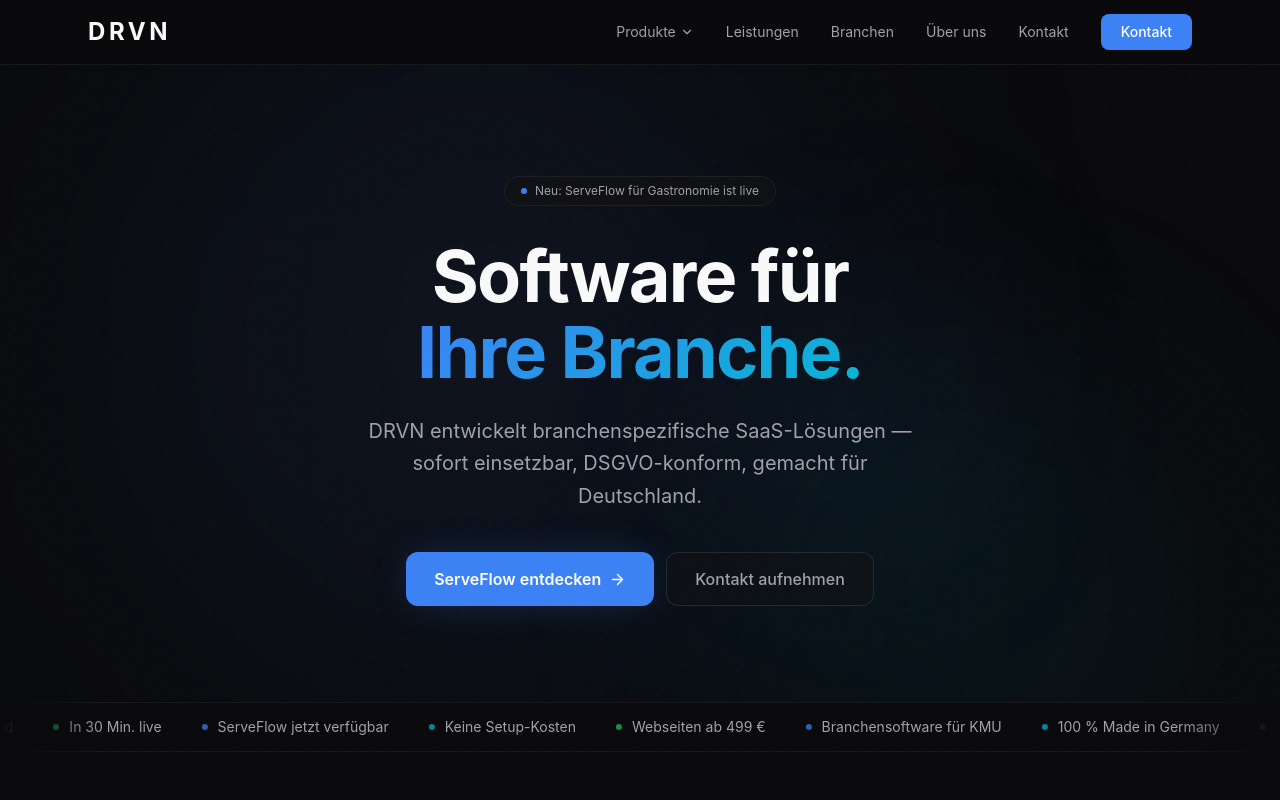
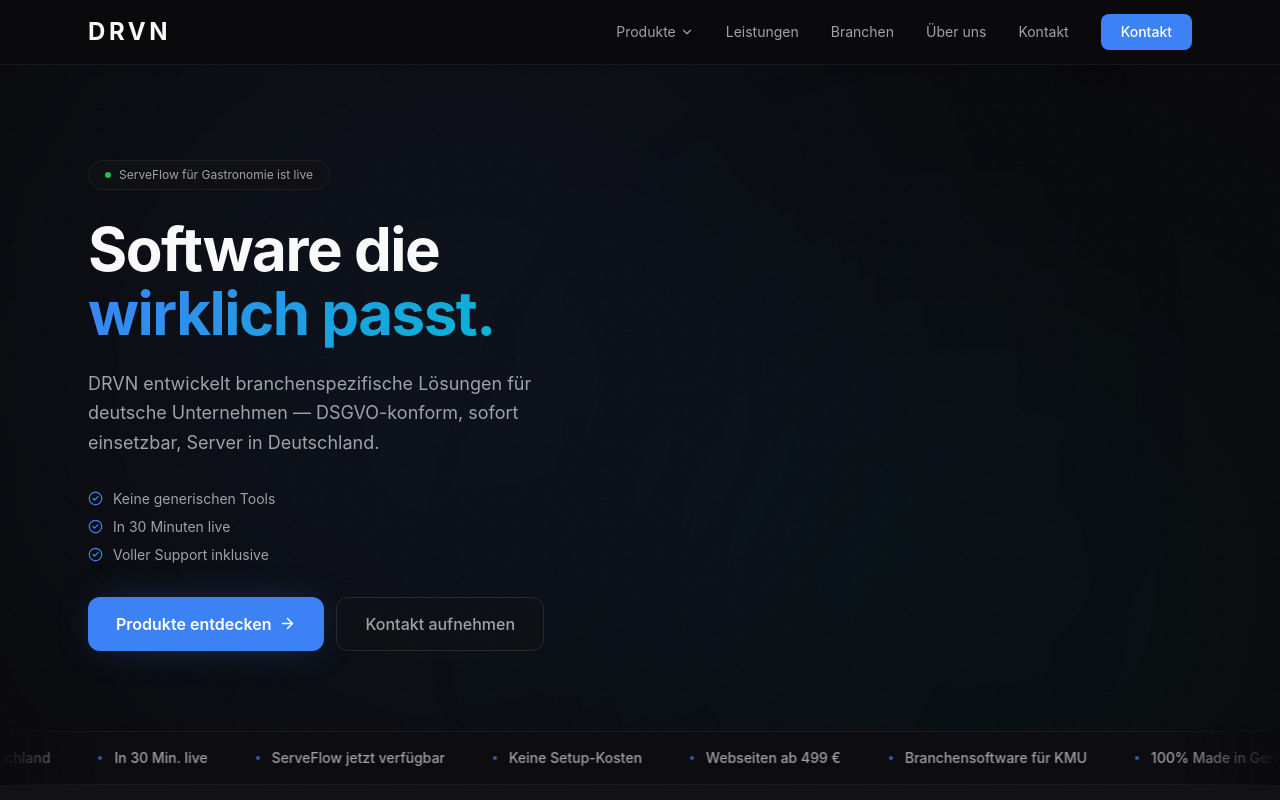
Before and after one commit to alkhalilaoumeur-commits/drvn-website, a React (Vite) app: page / in a window 1280 px wide. Shown: the top 800 px of the page. Built offline with nearby package versions, Linux system fonts and the light colour scheme.

Commit message:
feat(design): Hero Split-Layout, Stats-Zeile, Product-Cards, Marquee-Fix, Feature-Grid

```diff
--- a/src/index.css
+++ b/src/index.css
@@ -133,16 +133,14 @@
 
 /* ===== Marquee / Ticker ===== */
 @keyframes marquee {
-  0%   { transform: translateX(0); }
-  100% { transform: translateX(-50%); }
+  from { transform: translateX(0); }
+  to   { transform: translateX(-33.333%); }
 }
 
 .animate-marquee {
-  animation: marquee 30s linear infinite;
-}
-
-.animate-marquee:hover {
-  animation-play-state: paused;
+  display: flex;
+  animation: marquee 35s linear infinite;
+  will-change: transform;
 }
 
 .mask-edges {
--- a/src/pages/Startseite.tsx
+++ b/src/pages/Startseite.tsx
@@ -1,33 +1,72 @@
 import { Link } from 'react-router-dom';
-import { ArrowRight, ChevronRight, Zap, Shield, Globe, Clock, Monitor } from 'lucide-react';
+import { ArrowRight, ChevronRight, Zap, Shield, Globe, Monitor, CheckCircle2 } from 'lucide-react';
 import { BRANCHEN } from '../lib/constants';
 import SEO from '../components/SEO';
 
 /* ===== Marquee Ticker ===== */
 const TICKER = [
-  { label: 'DSGVO-konform', dot: 'bg-primary' },
-  { label: 'Server in Deutschland', dot: 'bg-secondary' },
-  { label: 'In 30 Min. live', dot: 'bg-success' },
-  { label: 'ServeFlow jetzt verfügbar', dot: 'bg-primary' },
-  { label: 'Keine Setup-Kosten', dot: 'bg-secondary' },
-  { label: 'Webseiten ab 499 €', dot: 'bg-success' },
-  { label: 'Branchensoftware für KMU', dot: 'bg-primary' },
-  { label: '100 % Made in Germany', dot: 'bg-secondary' },
+  'DSGVO-konform', 'Server in Deutschland', 'In 30 Min. live',
+  'ServeFlow jetzt verfügbar', 'Keine Setup-Kosten', 'Webseiten ab 499 €',
+  'Branchensoftware für KMU', '100% Made in Germany',
 ];
 
 function Marquee() {
-  const items = [...TICKER, ...TICKER];
+  const items = [...TICKER, ...TICKER, ...TICKER];
   return (
-    <div className="border-y border-border overflow-hidden mask-edges py-3.5">
-      <div className="flex animate-marquee whitespace-nowrap gap-10" style={{ width: 'max-content' }}>
+    <div className="border-y border-border py-4 overflow-hidden mask-edges bg-surface/40">
+      <div className="flex animate-marquee gap-12" style={{ width: 'max-content' }}>
         {items.map((item, i) => (
-          <span key={i} className="flex items-center gap-2.5 text-sm text-text-muted">
-            <span className={`w-1.5 h-1.5 rounded-full ${item.dot} opacity-70`} />
-            {item.label}
+          <span key={i} className="flex items-center gap-3 text-sm font-medium text-text-muted whitespace-nowrap">
+            <span className="w-1 h-1 rounded-full bg-primary/70 flex-shrink-0" />
+            {item}
           </span>
         ))}
       </div>
     </div>
+  );
+}
+
+/* ===== Stats ===== */
+const STATS = [
+  { zahl: '30 Min.', label: 'bis zum ersten Live-Betrieb' },
+  { zahl: '100%', label: 'DSGVO-konform by Default' },
+  { zahl: '5+', label: 'Branchen in Entwicklung' },
+  { zahl: '24h', label: 'Antwortzeit garantiert' },
+];
+
+/* ===== Mini Product Card ===== */
+function ProductCard({ to, icon, name, tag, desc, highlight = false }: {
+  to: string; icon: React.ReactNode; name: string;
+  tag: string; desc: string; highlight?: boolean;
+}) {
+  return (
+    <Link
+      to={to}
+      className={`group flex flex-col p-6 rounded-2xl border transition-all duration-300 card-hover ${
+        highlight
+          ? 'gradient-border bg-bg shadow-lg shadow-primary/5'
+          : 'bg-bg border-border hover:border-border-light'
+      }`}
+      data-animate
+    >
+      <div className="flex items-start justify-between mb-5">
+        <div className={`w-10 h-10 rounded-xl flex items-center justify-center ${
+          highlight ? 'bg-gradient-to-br from-primary to-secondary' : 'bg-surface border border-border'
+        }`}>
+          {icon}
+        </div>
+        <span className={`text-[11px] rounded-full px-2.5 py-1 font-medium border ${
+          tag === 'Live'
+            ? 'bg-success/10 text-success border-success/20'
+            : 'bg-surface text-text-muted border-border'
+        }`}>{tag}</span>
+      </div>
+      <h3 className="font-bold text-base mb-1.5">{name}</h3>
+      <p className="text-sm text-text-muted leading-relaxed flex-1">{desc}</p>
+      <div className="flex items-center gap-1 text-primary text-xs font-medium mt-4 group-hover:gap-2 transition-all">
+        Mehr erfahren <ChevronRight size={12} />
+      </div>
+    </Link>
   );
 }
 
@@ -44,46 +83,50 @@
           '@type': 'WebSite',
           name: 'DRVN',
           url: 'https://drvnautomatisations.com',
-          potentialAction: {
-            '@type': 'SearchAction',
-            target: 'https://drvnautomatisations.com/branchen',
-            'query-input': 'required name=search_term_string',
-          },
         }}
       />
 
       {/* ===== HERO ===== */}
       <section className="relative overflow-hidden">
-        {/* Dot Grid Background */}
-        <div className="absolute inset-0 dot-grid opacity-40 pointer-events-none" />
+        <div className="absolute inset-0 dot-grid opacity-30 pointer-events-none" />
+        <div className="absolute top-[-15%] left-[5%] w-[800px] h-[800px] bg-primary/7 rounded-full blur-[160px] pointer-events-none orb-animate" />
+        <div className="absolute bottom-[-20%] right-[0%] w-[600px] h-[600px] bg-secondary/5 rounded-full blur-[140px] pointer-events-none orb-animate-slow" />
 
-        {/* Animated Orbs */}
-        <div className="absolute top-[-10%] left-[10%] w-[700px] h-[700px] bg-primary/8 rounded-full blur-[140px] pointer-events-none orb-animate" />
-        <div className="absolute bottom-[-20%] right-[5%] w-[500px] h-[500px] bg-secondary/6 rounded-full blur-[120px] pointer-events-none orb-animate-slow" />
-        <div className="absolute top-[30%] right-[20%] w-[300px] h-[300px] bg-primary/4 rounded-full blur-[100px] pointer-events-none orb-animate" style={{ animationDelay: '-6s' }} />
+        <div className="max-w-6xl mx-auto px-6 pt-24 pb-20 relative z-10">
+          <div className="grid grid-cols-1 lg:grid-cols-2 gap-16 items-center">
 
-        <div className="max-w-5xl mx-auto px-6 pt-28 pb-24 text-center relative z-10">
-          <div className="inline-flex items-center gap-2 bg-surface/80 backdrop-blur-sm border border-border rounded-full px-4 py-1.5 text-xs text-text-muted mb-8 animate-fade-in-up">
-            <span className="w-1.5 h-1.5 bg-primary rounded-full animate-pulse" />
-            Neu: ServeFlow für Gastronomie ist live
+            {/* Links: Text */}
+            <div>
+              <div className="inline-flex items-center gap-2 bg-surface/80 backdrop-blur-sm border border-border rounded-full px-4 py-1.5 text-xs text-text-muted mb-7 animate-fade-in-up">
+                <span className="w-1.5 h-1.5 bg-success rounded-full animate-pulse" />
+                ServeFlow für Gastronomie ist live
               </div>
 
-          <h1 className="text-5xl md:text-6xl lg:text-7xl font-bold leading-[1.06] tracking-tight mb-6 animate-fade-in-up-delay-1">
-            Software für<br />
-            <span className="text-gradient">Ihre Branche.</span>
+              <h1 className="text-5xl md:text-6xl font-bold leading-[1.06] tracking-tight mb-6 animate-fade-in-up-delay-1">
+                Software die<br />
+                <span className="text-gradient">wirklich passt.</span>
               </h1>
 
-          <p className="text-text-muted text-lg md:text-xl max-w-xl mx-auto mb-10 leading-relaxed animate-fade-in-up-delay-2">
-            DRVN entwickelt branchenspezifische SaaS-Lösungen —
-            sofort einsetzbar, DSGVO-konform, gemacht für Deutschland.
+              <p className="text-text-muted text-lg leading-relaxed mb-8 max-w-lg animate-fade-in-up-delay-2">
+                DRVN entwickelt branchenspezifische Lösungen für deutsche Unternehmen —
+                DSGVO-konform, sofort einsetzbar, Server in Deutschland.
               </p>
 
-          <div className="flex flex-col sm:flex-row gap-3 justify-center animate-fade-in-up-delay-3">
+              <ul className="space-y-2 mb-8 animate-fade-in-up-delay-3">
+                {['Keine generischen Tools', 'In 30 Minuten live', 'Voller Support inklusive'].map((f) => (
+                  <li key={f} className="flex items-center gap-2.5 text-sm text-text-muted">
+                    <CheckCircle2 size={15} className="text-primary flex-shrink-0" />
+                    {f}
+                  </li>
+                ))}
+              </ul>
+
+              <div className="flex flex-col sm:flex-row gap-3 animate-fade-in-up-delay-4">
                 <Link
                   to="/produkte/serveflow"
                   className="bg-primary hover:bg-primary/90 text-white font-semibold px-7 py-3.5 rounded-xl transition-all glow-blue inline-flex items-center justify-center gap-2"
                 >
-              ServeFlow entdecken <ArrowRight size={17} />
+                  Produkte entdecken <ArrowRight size={17} />
                 </Link>
                 <Link
                   to="/kontakt"
@@ -93,99 +136,141 @@
                 </Link>
               </div>
             </div>
+
+            {/* Rechts: Feature Karten Stack */}
+            <div className="hidden lg:flex flex-col gap-3 animate-fade-in-up-delay-2">
+              {[
+                { icon: <Zap size={16} className="text-white" />, color: 'bg-gradient-to-br from-primary to-secondary', title: 'ServeFlow', sub: 'Restaurant Software · Live' },
+                { icon: <Monitor size={16} className="text-white" />, color: 'bg-gradient-to-br from-secondary to-primary', title: 'Webseiten & Landingpages', sub: 'Ab 499 € · Sofort buchbar' },
+                { icon: <Shield size={16} className="text-primary" />, color: 'bg-primary/10', title: 'DSGVO by Default', sub: 'Server in Nürnberg, Deutschland' },
+                { icon: <Globe size={16} className="text-secondary" />, color: 'bg-secondary/10', title: '5+ Branchen in Entwicklung', sub: 'Handwerk · Beauty · Fitness · Hotels' },
+              ].map((card, i) => (
+                <div
+                  key={card.title}
+                  className="flex items-center gap-4 bg-surface/80 backdrop-blur-sm border border-border rounded-2xl px-5 py-4 card-hover"
+                  style={{ transform: `translateX(${i % 2 === 0 ? '0' : '24px'})` }}
+                >
+                  <div className={`w-9 h-9 ${card.color} rounded-xl flex items-center justify-center flex-shrink-0`}>
+                    {card.icon}
+                  </div>
+                  <div>
+                    <p className="text-sm font-semibold">{card.title}</p>
+                    <p className="text-xs text-text-muted">{card.sub}</p>
+                  </div>
+                </div>
+              ))}
+            </div>
+
+          </div>
+        </div>
       </section>
 
-      {/* ===== MARQUEE TICKER ===== */}
+      {/* ===== MARQUEE ===== */}
       <Marquee />
+
+      {/* ===== STATS ===== */}
+      <section className="border-b border-border bg-surface">
+        <div className="max-w-5xl mx-auto px-6 py-16">
+          <div className="grid grid-cols-2 md:grid-cols-4 gap-8">
+            {STATS.map((s, i) => (
+              <div key={s.zahl} className="text-center" data-animate data-animate-delay={String(i + 1)}>
+                <p className="text-3xl md:text-4xl font-bold text-gradient mb-1">{s.zahl}</p>
+                <p className="text-text-muted text-sm leading-snug">{s.label}</p>
+              </div>
+            ))}
+          </div>
+        </div>
+      </section>
 
       {/* ===== WARUM DRVN ===== */}
       <section className="border-b border-border">
         <div className="max-w-5xl mx-auto px-6 py-24">
-          <div className="grid grid-cols-1 md:grid-cols-2 gap-16 items-center">
-            <div data-animate="left">
+          <div className="text-center mb-14" data-animate>
             <p className="text-primary text-sm font-medium tracking-wider uppercase mb-3">Warum DRVN</p>
-              <h2 className="text-3xl md:text-4xl font-bold leading-tight mb-5">
+            <h2 className="text-3xl md:text-4xl font-bold mb-4">
               Keine Einheitslösung.<br />Software die passt.
             </h2>
-              <p className="text-text-muted leading-relaxed mb-8">
+            <p className="text-text-muted max-w-xl mx-auto leading-relaxed">
               Jede Branche funktioniert anders. Deshalb bauen wir keine generischen Tools —
-                sondern Plattformen die auf den Arbeitsalltag Ihrer Branche zugeschnitten sind.
+              sondern Plattformen die auf Ihren Arbeitsalltag zugeschnitten sind.
             </p>
-              <Link
-                to="/leistungen"
-                className="text-primary text-sm font-medium inline-flex items-center gap-1 hover:gap-2 transition-all"
-              >
-                Alle Leistungen <ArrowRight size={15} />
-              </Link>
           </div>
 
-            <div className="space-y-3" data-animate="right">
+          <div className="grid grid-cols-1 md:grid-cols-3 gap-5">
             {[
-                { icon: <Shield size={17} />, titel: 'DSGVO-konform', text: 'Datenschutz nach deutschem Standard — kein Aufpreis, kein Nachdenken.' },
-                { icon: <Globe size={17} />, titel: 'Server in Deutschland', text: 'Hetzner, Nürnberg. Ihre Daten verlassen die EU nicht.' },
-                { icon: <Clock size={17} />, titel: 'Sofort einsetzbar', text: 'Kein monatelanges Setup. Die meisten Betriebe sind in 30 Minuten live.' },
-                { icon: <Monitor size={17} />, titel: 'Webseiten & Landingpages', text: 'Moderner Online-Auftritt für Ihr Unternehmen — schnell gebaut, SEO-optimiert, ab 499 €.' },
+              {
+                icon: <Shield size={22} />,
+                titel: 'DSGVO-konform',
+                text: 'Datenschutz nach deutschem Standard — kein Aufpreis, kein Nachdenken. Server bei Hetzner in Nürnberg.',
+              },
+              {
+                icon: <Zap size={22} />,
+                titel: 'Sofort einsetzbar',
+                text: 'Kein monatelanges Setup. Onboarding in 30 Minuten — Ihre Mitarbeiter können direkt starten.',
+              },
+              {
+                icon: <Monitor size={22} />,
+                titel: 'Webseiten & Software',
+                text: 'Von der einfachen Unternehmensseite bis zur komplexen SaaS-Plattform — alles aus einer Hand.',
+              },
             ].map((f, i) => (
               <div
                 key={f.titel}
-                  className="flex items-start gap-4 p-5 bg-surface rounded-2xl border border-border card-hover"
+                className="bg-surface rounded-2xl p-7 border border-border card-hover"
+                data-animate
                 data-animate-delay={String(i + 1)}
               >
-                  <div className="w-9 h-9 bg-primary/10 rounded-xl flex items-center justify-center text-primary flex-shrink-0">
+                <div className="w-11 h-11 bg-primary/10 rounded-xl flex items-center justify-center text-primary mb-5">
                   {f.icon}
                 </div>
-                  <div>
-                    <p className="font-semibold text-sm mb-1">{f.titel}</p>
+                <h3 className="font-bold mb-2">{f.titel}</h3>
                 <p className="text-text-muted text-sm leading-relaxed">{f.text}</p>
-                  </div>
               </div>
             ))}
           </div>
+
+          <div className="text-center mt-10" data-animate>
+            <Link
+              to="/leistungen"
+              className="text-primary text-sm font-medium inline-flex items-center gap-1.5 hover:gap-2.5 transition-all"
+            >
+              Alle Leistungen ansehen <ArrowRight size={15} />
+            </Link>
           </div>
         </div>
       </section>
 
       {/* ===== PRODUKTE ===== */}
-      <section className="bg-surface border-b border-border">
+      <section className="border-b border-border bg-surface">
         <div className="max-w-5xl mx-auto px-6 py-24">
           <div className="mb-12" data-animate>
             <p className="text-primary text-sm font-medium tracking-wider uppercase mb-3">Unsere Produkte</p>
-            <h2 className="text-3xl md:text-4xl font-bold">Eine App pro Branche.</h2>
+            <h2 className="text-3xl md:text-4xl font-bold">Eine Lösung pro Branche.</h2>
           </div>
 
           <div className="grid grid-cols-1 md:grid-cols-2 lg:grid-cols-3 gap-4">
-            {/* ServeFlow — Gradient Border Highlight */}
-            <Link
+            <ProductCard
               to="/produkte/serveflow"
-              className="group col-span-1 md:col-span-2 lg:col-span-1 gradient-border rounded-2xl p-6 hover:shadow-lg hover:shadow-primary/10 transition-all duration-300 card-hover"
+              icon={<Zap size={18} className="text-white" />}
+              name="ServeFlow"
+              tag="Live"
+              desc="QR-Bestellung, Tischverwaltung und Reservierungen — das digitale Betriebssystem für Restaurants."
+              highlight
+            />
+            <ProductCard
+              to="/leistungen/webseiten"
+              icon={<Monitor size={18} className="text-secondary" />}
+              name="Webseiten & Landingpages"
+              tag="Live"
+              desc="Professioneller Online-Auftritt für Ihr Unternehmen — SEO-optimiert, ab 499 € einmalig."
+            />
+            {BRANCHEN.slice(1, 4).map((b) => (
+              <div
+                key={b.title}
+                className="bg-bg rounded-2xl p-6 border border-border opacity-50"
                 data-animate
               >
-              <div className="flex items-center justify-between mb-4">
-                <div className="w-10 h-10 bg-gradient-to-br from-primary to-secondary rounded-xl flex items-center justify-center">
-                  <Zap size={18} className="text-white" />
-                </div>
-                <span className="text-[11px] bg-success/10 text-success border border-success/20 rounded-full px-2.5 py-1 font-medium">
-                  Live
-                </span>
-              </div>
-              <h3 className="font-bold text-base mb-1">ServeFlow</h3>
-              <p className="text-sm text-text-muted leading-relaxed mb-4">
-                Das digitale Betriebssystem für Restaurants — QR-Bestellung, Tischverwaltung, Reservierungen.
-              </p>
-              <div className="flex items-center gap-1 text-primary text-xs font-medium group-hover:gap-2 transition-all">
-                Mehr erfahren <ChevronRight size={13} />
-              </div>
-            </Link>
-
-            {/* Weitere Branchen */}
-            {BRANCHEN.slice(1).map((b, i) => (
-              <div
-                key={b.title}
-                className="bg-bg rounded-2xl p-6 border border-border opacity-60 card-hover"
-                data-animate
-                data-animate-delay={String((i % 4) + 1)}
-              >
-                <div className="flex items-center justify-between mb-4">
+                <div className="flex items-center justify-between mb-5">
                   <div className="w-10 h-10 bg-surface rounded-xl border border-border" />
                   <span className="text-[11px] bg-surface text-text-muted border border-border rounded-full px-2.5 py-1 font-medium">
                     {b.status}
@@ -202,24 +287,26 @@
       {/* ===== CTA ===== */}
       <section>
         <div className="max-w-3xl mx-auto px-6 py-28 text-center" data-animate>
+          <p className="text-primary text-sm font-medium tracking-wider uppercase mb-4">Jetzt starten</p>
           <h2 className="text-3xl md:text-4xl font-bold mb-4">
-            Bereit loszulegen?
+            Ihr Betrieb. Digital.<br />
+            <span className="text-gradient">In 30 Minuten.</span>
           </h2>
-          <p className="text-text-muted mb-8 max-w-md mx-auto leading-relaxed">
-            Erzählen Sie uns von Ihrem Betrieb — wir melden uns innerhalb von 24 Stunden.
+          <p className="text-text-muted mb-10 max-w-md mx-auto leading-relaxed">
+            Erzählen Sie uns von Ihrem Unternehmen — wir melden uns innerhalb von 24 Stunden mit einem konkreten Vorschlag.
           </p>
           <div className="flex flex-col sm:flex-row gap-3 justify-center">
             <Link
               to="/kontakt"
-              className="bg-primary hover:bg-primary/90 text-white font-semibold px-7 py-3.5 rounded-xl transition-all glow-blue inline-flex items-center justify-center gap-2"
+              className="bg-primary hover:bg-primary/90 text-white font-semibold px-8 py-4 rounded-xl transition-all glow-blue inline-flex items-center justify-center gap-2 text-base"
             >
-              Kontakt aufnehmen <ArrowRight size={17} />
+              Projekt anfragen <ArrowRight size={18} />
             </Link>
             <Link
               to="/produkte/serveflow"
-              className="border border-border-light hover:border-text-muted/40 text-text-muted hover:text-text font-medium px-7 py-3.5 rounded-xl transition-all inline-flex items-center justify-center gap-2"
+              className="border border-border-light hover:border-text-muted/40 text-text-muted hover:text-text font-medium px-8 py-4 rounded-xl transition-all inline-flex items-center justify-center gap-2"
             >
-              Produkte ansehen <ChevronRight size={16} />
+              ServeFlow ansehen <ChevronRight size={16} />
             </Link>
           </div>
         </div>
```
Lines whose indentation alone changed are shown as unchanged.
